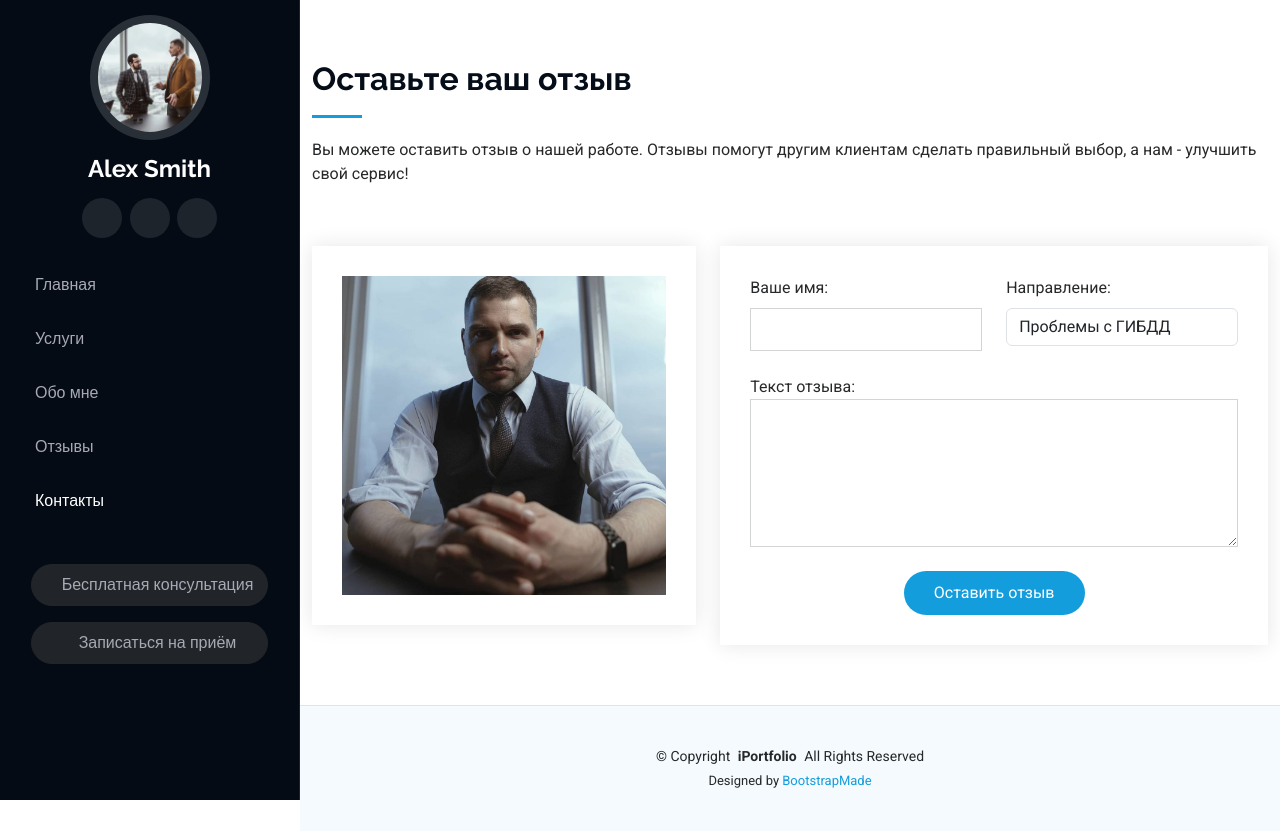
After one commit to s-3m/lawyer_portfilio, a Django app: page /create_review/ in a window 1280 px wide. The commit adds this page. Run offline with Django 5.2, Linux system fonts and the light colour scheme; some libraries are stand-ins or nearby versions.

Commit message:
many fixies and feacher

```diff
--- a/lawyer/settings.py
+++ b/lawyer/settings.py
@@ -124,3 +124,7 @@ MEDIA_URL = "/media/"
 # https://docs.djangoproject.com/en/5.2/ref/settings/#default-auto-field
 
 DEFAULT_AUTO_FIELD = "django.db.models.BigAutoField"
+
+# Email backend
+EMAIL_BACKEND = "django.core.mail.backends.console.EmailBackend"
+DEFAULT_CHARSET = "utf-8"
--- a/mainapp/apps.py
+++ b/mainapp/apps.py
@@ -4,3 +4,6 @@ from django.apps import AppConfig
 class MainappConfig(AppConfig):
     default_auto_field = "django.db.models.BigAutoField"
     name = "mainapp"
+
+    def ready(self):
+        import mainapp.signals
--- a/mainapp/forms.py
+++ b/mainapp/forms.py
@@ -1,5 +1,5 @@
 from django.forms import ModelForm
-from mainapp.models import Request
+from mainapp.models import Request, Review
 
 
 class RequestForm(ModelForm):
@@ -14,3 +14,17 @@ class RequestForm(ModelForm):
             field.widget.attrs["class"] = "form-control"
             if field.label == "Сообщение":
                 field.widget.attrs["rows"] = 6
+
+
+class ReviewForm(ModelForm):
+
+    class Meta:
+        model = Review
+        fields = ["name", "case", "text"]
+
+    def __init__(self, *args, **kwargs):
+        super().__init__(*args, **kwargs)
+        for field_name, field in self.fields.items():
+            field.widget.attrs["class"] = "form-control"
+            if field.label == "Отзыв":
+                field.widget.attrs["rows"] = 6
--- a/mainapp/models.py
+++ b/mainapp/models.py
@@ -51,7 +51,33 @@ class Request(models.Model):
     )
     message = models.TextField(
         verbose_name="Сообщение",
-        blank=False,
+        blank=True,
         null=True,
         default="",
     )
+    created_at = models.DateTimeField(auto_now_add=True, verbose_name="Дата создания")
+
+    def __str__(self):
+        return self.name
+
+
+class Review(models.Model):
+    CASE_CHOICES = (
+        ("1", "Банкротство"),
+        ("2", "Cемейные споры"),
+        ("3", "Проблемы с ГИБДД"),
+        ("4", "Судебные приставы"),
+    )
+    name = models.CharField(max_length=40, verbose_name="Имя", blank=False, null=False)
+    case = models.CharField(
+        verbose_name="Направление",
+        max_length=20,
+        blank=False,
+        null=False,
+        choices=CASE_CHOICES,
+        default="3",
+    )
+    text = models.TextField(verbose_name="Отзыв", blank=False, null=False)
+    created_at = models.DateTimeField(auto_now_add=True, verbose_name="Дата создания")
+    updated_at = models.DateTimeField(auto_now=True, verbose_name="Дата обновления")
+    approved = models.BooleanField(verbose_name="Модерация", default=False)
--- /dev/null
+++ b/mainapp/templates/mainapp/add_review.html
@@ -0,0 +1,54 @@
+{% extends "mainapp/base.html" %}
+{% load static %}
+
+{% block content %}
+<!-- Contact Section -->
+    <section id="contact" class="contact section">
+
+      <!-- Section Title -->
+      <div class="container section-title" data-aos="fade-up">
+        <h2>Оставьте ваш отзыв</h2>
+        <p>Вы можете оставить отзыв о нашей работе. Отзывы помогут другим клиентам сделать правильный выбор, а нам - улучшить свой сервис!</p>
+      </div><!-- End Section Title -->
+
+      <div class="container" data-aos="fade-up" data-aos-delay="100">
+
+        <div class="row gy-8">
+
+          <div class="col-lg-5">
+          <div class="info-wrap">
+            <img class="img-fluid" alt="" src={% static "img/review.jpg" %}>
+          </div>
+          </div>
+
+          <div class="col-lg-7">
+            <form method="post" class="php-email-form aos-init aos-animate" action={% url "mainapp:create_review" %}>
+              {% csrf_token %}
+
+              <div class="row gy-4">
+
+                <div class="col-md-6">
+                  <label for={{ form.name.id_for_label }} class="pb-2">Ваше имя: </label>
+                  {{ form.name }}
+                </div>
+
+                <div class="col-md-6">
+                  <label for={{ form.case.id_for_label }} class="pb-2">Направление: </label>
+                  {{ form.case }}
+                </div>
+
+                <div class="col-md-12">
+                  <label for={{ form.message.id_for_label }} class="pb-2">Текст отзыва: </label>
+                  {{ form.text }}
+                </div>
+                  <div class="col-md-12 text-center">
+                    <button type="submit">Оставить отзыв</button>
+                  </div>
+              </div>
+
+            </form>
+          </div><!-- End Contact Form -->
+
+        </div>
+    </section><!-- /Contact Section -->
+{% endblock content %}
--- a/mainapp/templates/mainapp/inc/header.html
+++ b/mainapp/templates/mainapp/inc/header.html
@@ -23,7 +23,7 @@
         <li><a href="/" class="active"><i class="bi bi-house navicon"></i>Главная</a></li>
         <li><a href="{% url 'mainapp:index' %}#resume"><i class="bi bi-hdd-stack navicon"></i> Услуги</a></li>
         <li><a href="{% url 'mainapp:index' %}#about"><i class="bi bi-person navicon"></i> Обо мне</a></li>
-        <li><a href="#portfolio"><i class="bi bi-images navicon"></i> Портфолио</a></li>
+        <li><a href="{% url 'mainapp:index' %}#testimonials"><i class="bi bi-card-heading navicon"></i>Отзывы</a></li>
         <li><a href="#contact"><i class="bi bi-envelope navicon"></i> Контакты</a></li>
       </ul>
       <div class="header-buttons d-flex flex-column align-items-center gap-3 mt-auto p-3 my-50">
--- a/mainapp/urls.py
+++ b/mainapp/urls.py
@@ -9,4 +9,6 @@ urlpatterns = [
     path("", views.IndexView.as_view(), name="index"),
     path("contact_request/", views.RequestCreateView.as_view(), name="contact_request"),
     path("success_request/", views.SuccessRequest.as_view(), name="success_request"),
+    path("create_review/", views.ReviewCreateView.as_view(), name="create_review"),
+    path("success_review/", views.SuccessReview.as_view(), name="success_review"),
 ]
--- a/mainapp/views.py
+++ b/mainapp/views.py
@@ -1,8 +1,8 @@
 from django.shortcuts import render
 from django.views.generic import TemplateView, CreateView
 from django.urls import reverse_lazy
-from mainapp.forms import RequestForm
-from mainapp.models import Request
+from mainapp.forms import RequestForm, ReviewForm
+from mainapp.models import Request, Review
 
 
 # Create your views here.
@@ -10,6 +10,11 @@ from mainapp.models import Request
 
 class IndexView(TemplateView):
     template_name = "mainapp/index.html"
+
+    def get_context_data(self, **kwargs):
+        context = super().get_context_data(**kwargs)
+        context["reviews_list"] = Review.objects.filter(approved=True)[:10]
+        return context
 
 
 class RequestCreateView(CreateView):
@@ -25,3 +30,14 @@ class SuccessRequest(TemplateView):
 
 class PageNotFound(TemplateView):
     template_name = "mainapp/404.html"
+
+
+class ReviewCreateView(CreateView):
+    model = Review
+    template_name = "mainapp/add_review.html"
+    form_class = ReviewForm
+    success_url = reverse_lazy("mainapp:success_review")
+
+
+class SuccessReview(TemplateView):
+    template_name = "mainapp/review_success.html"
```
Also changed, not shown: mainapp/signals.py (added, +16 -0 lines), mainapp/templates/mainapp/index.html (+76 -0 lines), mainapp/templates/mainapp/review_success.html (added, +15 -0 lines), mainapp/static/img/ico_for_review.png (added), mainapp/static/img/review.jpg (added).
